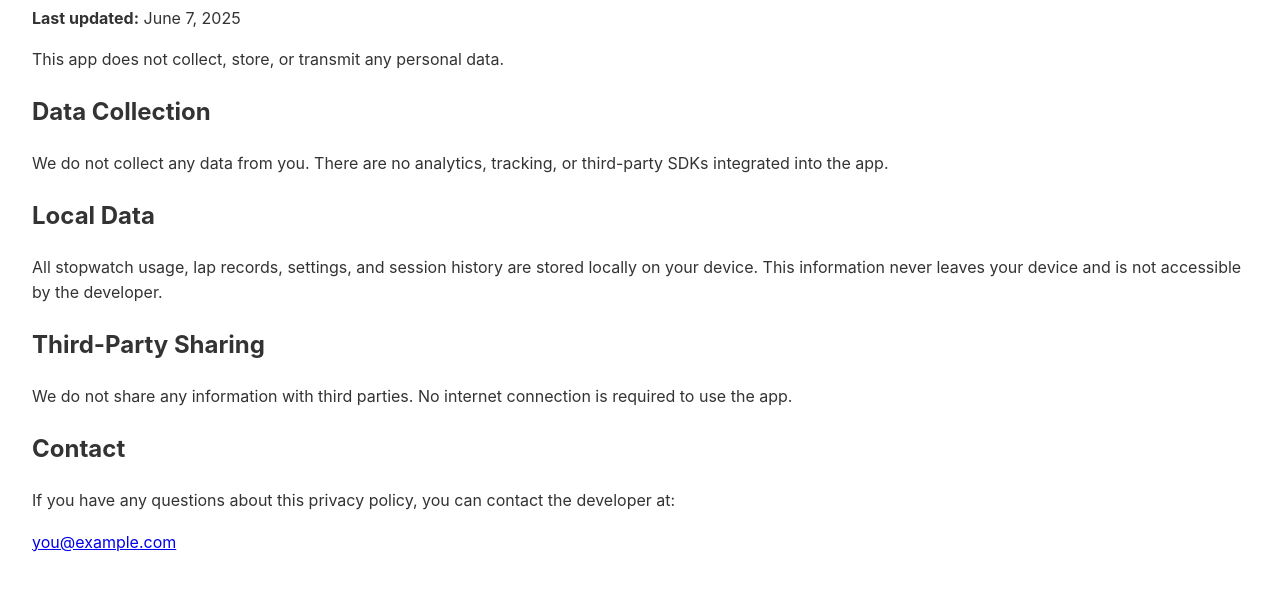
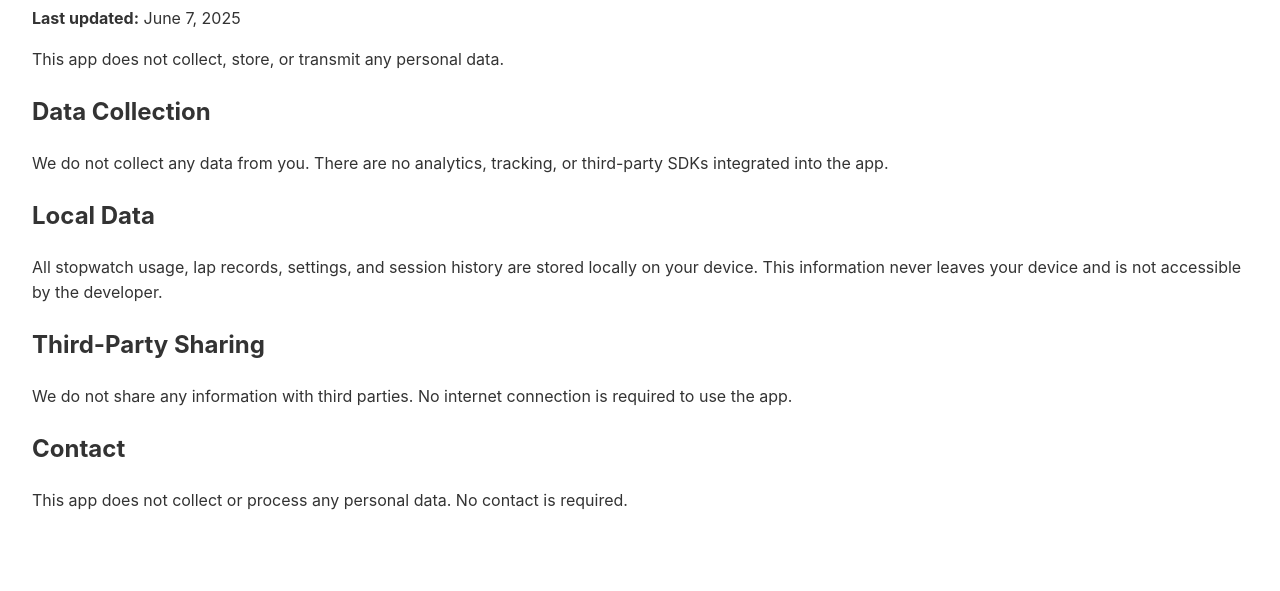
Before and after one commit to lioneldude83/MyAnalogueStopwatch, a plain HTML site: page privacy.html in a window 1280 px wide. Shown: the part 99-690 px from the top of the page. Drawn offline with Linux system fonts and the light colour scheme.

Commit message:
Update privacy.html

```diff
--- a/privacy.html
+++ b/privacy.html
@@ -32,7 +32,6 @@
     <p>We do not share any information with third parties. No internet connection is required to use the app.</p>
 
     <h2>Contact</h2>
-    <p>If you have any questions about this privacy policy, you can contact the developer at:</p>
-    <p><a href="mailto:you@example.com">you@example.com</a></p>
+    <p>This app does not collect or process any personal data. No contact is required.</p>
 </body>
 </html>
```
